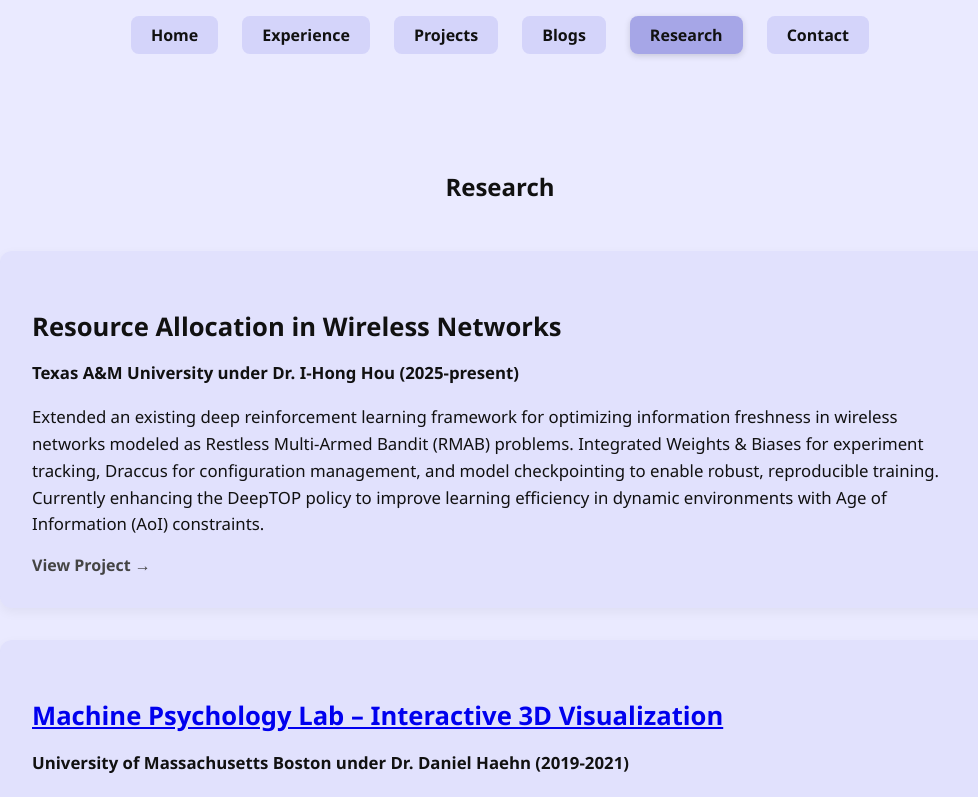
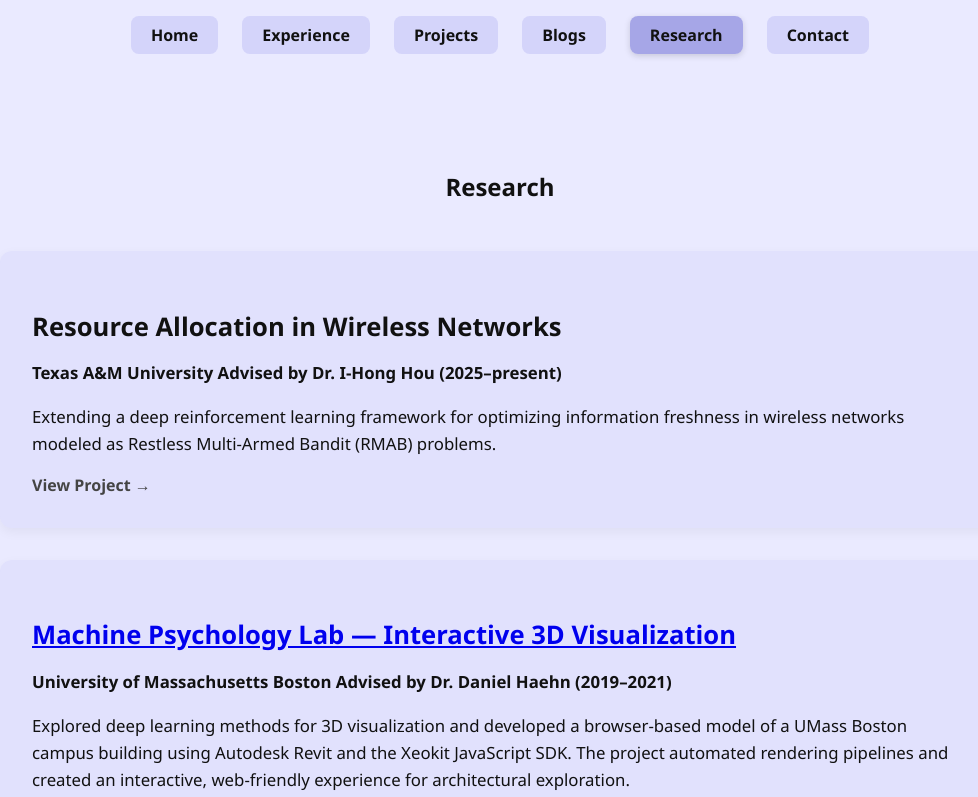
Before and after one commit to nandiniiys/nandiniiys-profile, a React (Create React App) app: page /nandiniiys-profile/research in a window 1280 px wide. Shown: the top 797 px of the page, without its empty margins (140-1118 px from the left). Built offline with nearby package versions, Linux system fonts and the light colour scheme.

Commit message:
fix blogs ui formatting

```diff
--- a/src/pages/Contact.js
+++ b/src/pages/Contact.js
@@ -11,10 +11,8 @@ export default function Contact() {
     >
       <h2 style={styles.heading}>Let's Connect</h2>
       <p style={styles.blurb}>
-        Whether you're reaching out for collaboration, hiring, or just want to chat tech —
-        I'm always open to meaningful conversations.
+        Whether you’re looking to collaborate, have a role that aligns with my work, or just want to talk tech, I’d love to connect.
       </p>
-
       <div style={styles.links}>
         <a href="https://github.com/nandiniiys" target="_blank" rel="noopener noreferrer" style={styles.link}>GitHub</a>
         <a href="https://linkedin.com/in/nandiniiys" target="_blank" rel="noopener noreferrer" style={styles.link}>LinkedIn</a>
--- a/src/pages/Home.js
+++ b/src/pages/Home.js
@@ -11,17 +11,18 @@ export default function Home() {
       <div style={styles.bio}>
         <h1 style={styles.heading}>Hi, I'm Nandinii Yeleswarapu</h1>
         <p style={styles.paragraph}>
-          I'm a software developer with a passion for building scalable backend systems, working with AI-driven platforms,
-          and architecting reliable APIs. Currently pursuing my Master’s in Computer Science at Texas A&M University,
-          I’ve contributed to enterprise SaaS products, academic research in machine learning, software verification, and 3D visualization tools.
+          I’m a software developer who enjoys building systems that are reliable, efficient, and a little smarter each time I revisit them.
         </p>
         <p style={styles.paragraph}>
-          My toolbelt includes Java, Scala, React, Docker, and cloud platforms like Azure. I care about clean code,
-          functional design, and impactful engineering.
+          Before grad school, I worked in industry building scalable SaaS backends and cloud-native APIs. Now I’m pursuing my Master’s in Computer Science at Texas A&M University, where my research focuses on reinforcement learning and meta-learning for adaptive wireless networks.
+        </p>
+
+        <p style={styles.paragraph}>
+          My current toolkit spans Java, Scala, Python, and React, along with Docker, Git, and cloud platforms like Azure. I’m comfortable with these tools, but I’m always looking to learn something new and pick up better ways of building things. More than the stack itself, I care about writing code that’s easy to reason about and systems that can handle real-world stress without falling apart.
         </p>
         <p style={styles.paragraph}>
-          Outside of tech, you’ll usually find me traveling, getting lost in a good book, experimenting with DIY projects, or practicing my (still beginner!) ukulele skills.
-      </p>
+          When I’m not deep in code or research, I’m usually exploring new places, reading (currently in my pshycological thriller era), or working on small DIY projects like turning old packaging into lightweight shelves or holiday decor. Lately, I’ve been picking up the ukulele, and I’m finally starting to sound like I know a few songs!
+        </p>
       </div>
     </div>
   );
--- a/src/pages/Research.js
+++ b/src/pages/Research.js
@@ -4,28 +4,32 @@ import { motion } from 'framer-motion';
 export default function Research() {
   const researchItems = [
     {
-      title: 'Resource Allocation in Wireless Networks',
-      association: 'Texas A&M University',
-      advisor: 'Dr. I-Hong Hou (2025-present)',
-      description: 'Extended an existing deep reinforcement learning framework for optimizing information freshness in wireless networks modeled as Restless Multi-Armed Bandit (RMAB) problems. Integrated Weights & Biases for experiment tracking, Draccus for configuration management, and model checkpointing to enable robust, reproducible training. Currently enhancing the DeepTOP policy to improve learning efficiency in dynamic environments with Age of Information (AoI) constraints.',
-      projectLink: 'https://github.com/nandiniiys/DeepTOP4Wireless'
+      title: "Resource Allocation in Wireless Networks",
+      association: "Texas A&M University",
+      advisor: "Dr. I-Hong Hou (2025–present)",
+      description:
+        "Extending a deep reinforcement learning framework for optimizing information freshness in wireless networks modeled as Restless Multi-Armed Bandit (RMAB) problems.",
+      projectLink: "https://github.com/nandiniiys/DeepTOP4Wireless",
     },
     {
-      title: 'Machine Psychology Lab – Interactive 3D Visualization',
-      labLink: 'https://mpsych.org',
-      association: 'University of Massachusetts Boston',
-      advisor: 'Dr. Daniel Haehn  (2019-2021)',
-      description: 'Evaluated deep learning models for 3D visualization, converting 2D blueprints to 3D models, and developed a web-based interactive 3D model of a UMass Boston campus building using Autodesk Revit and JavaScript Xeokit SDK to automate rendering and enhance user engagement.',
-      projectLink: 'https://nandiniiys.github.io/LiteMckViewable/index.html',
+      title: "Machine Psychology Lab — Interactive 3D Visualization",
+      labLink: "https://mpsych.org",
+      association: "University of Massachusetts Boston",
+      advisor: "Dr. Daniel Haehn (2019–2021)",
+      description:
+        "Explored deep learning methods for 3D visualization and developed a browser-based model of a UMass Boston campus building using Autodesk Revit and the Xeokit JavaScript SDK. The project automated rendering pipelines and created an interactive, web-friendly experience for architectural exploration.",
+      projectLink: "https://nandiniiys.github.io/LiteMckViewable/index.html",
     },
     {
-      title: 'Software Verification Lab',
-      labLink: 'https://cogumbreiro.github.io',
-      association: 'University of Massachusetts Boston',
-      advisor: 'Dr. Tiago Cogumbreiro (2020)',
-      description: 'Contributed to Faial, a novel tool for localizing bugs in kernels caused by race conditions and over-synchronization, and designed C programs to generate CUDA kernels for benchmarking performance against related tools.',
+      title: "Software Verification Lab",
+      labLink: "https://cogumbreiro.github.io",
+      association: "University of Massachusetts Boston",
+      advisor: "Dr. Tiago Cogumbreiro (2020)",
+      description:
+        "Contributed to Faial, a tool for identifying concurrency issues such as race conditions and over-synchronization in kernels. Designed C programs to generate CUDA kernels for benchmarking and comparative performance testing.",
     },
   ];
+
 
   return (
     <div style={styles.container}>
@@ -48,7 +52,7 @@ export default function Research() {
           ) : (
             <h3 style={styles.title}>{item.title}</h3>
           )}
-          <h3 style={styles.desc}>{item.association} under {item.advisor}</h3>
+          <h3 style={styles.desc}>{item.association} Advised by {item.advisor}</h3>
           <p style={styles.desc}>{item.description}</p>
           {item.projectLink && (
             <a
```
